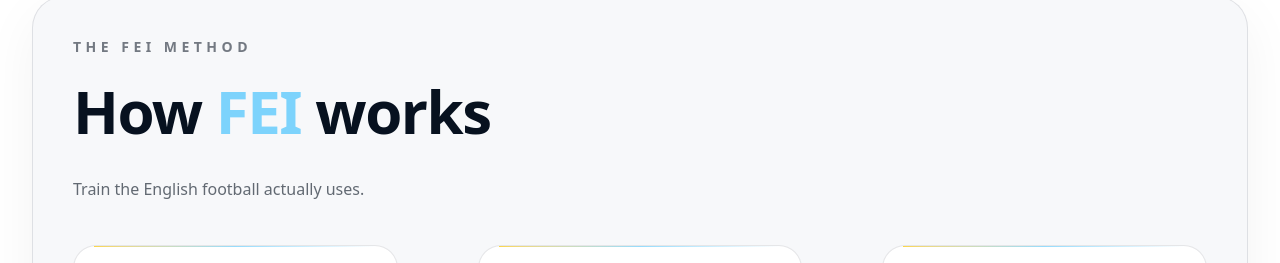
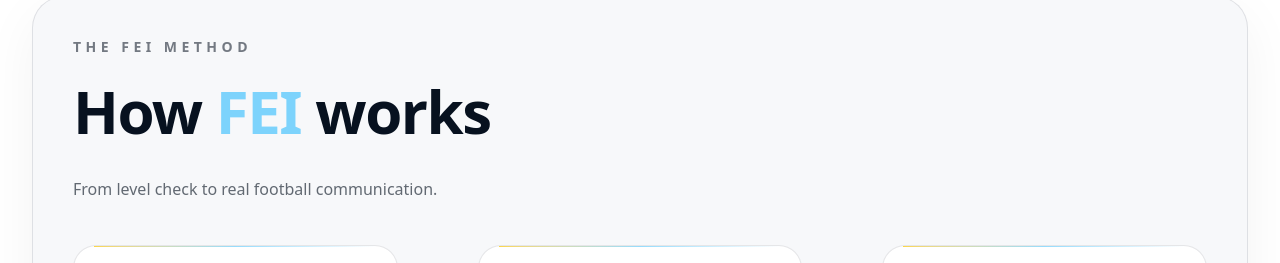
Before and after one commit to feifootball/fei-platform, a Next.js app: page / in a window 1280 px wide. Shown: the part 836-1099 px from the top of the page. Built offline with nearby package versions, Linux system fonts and the light colour scheme.

Commit message:
Update how it works tagline

```diff
--- a/app/page.tsx
+++ b/app/page.tsx
@@ -279,8 +279,8 @@ export default function Home() {
 
               <p className="mt-8 max-w-2xl text-[15px] font-normal leading-7 text-fei-bg/62 sm:text-base sm:leading-8">
                 {lang === "en"
-                  ? "Train the English football actually uses."
-                  : "Entrena el inglés que el fútbol realmente usa."}
+                  ? "From level check to real football communication."
+                  : "Del diagnóstico inicial a la comunicación real del fútbol."}
               </p>
             </div>
 
```
